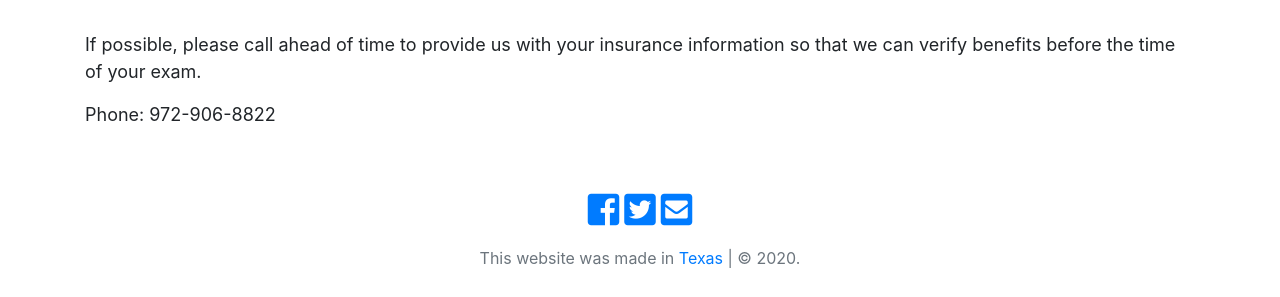
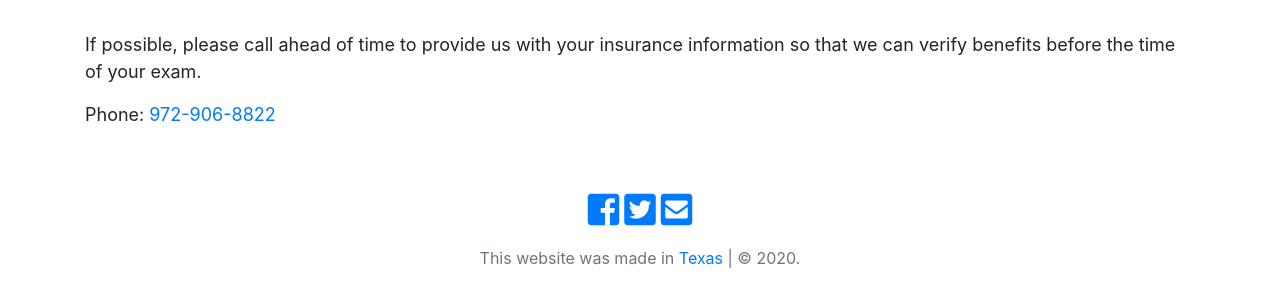
Before and after one commit to davidclark22/vision-first, a Jekyll site: the page built from insurance.html, in a window 1280 px wide. Shown: the part 265-562 px from the top of the page. Built offline with Jekyll 4.4.1, drawn with Linux system fonts in a browser that asks for light colours; nearby versions of some CDN libraries; part of the change alters nothing that is shown.

```diff
--- a/insurance.html
+++ b/insurance.html
@@ -18,7 +18,7 @@ order: 2
                 </div>
                 <div class="col-md-12 mt-3">
                     <p>If possible, please call ahead of time to provide us with your insurance information so that we can verify benefits before the time of your exam.</p>
-                    <p>Phone: 972-906-8822</p>
+                    <p>Phone: <a href="tel:972-906-8822">972-906-8822</a></p>
                 </div>
             </div>
 
```
